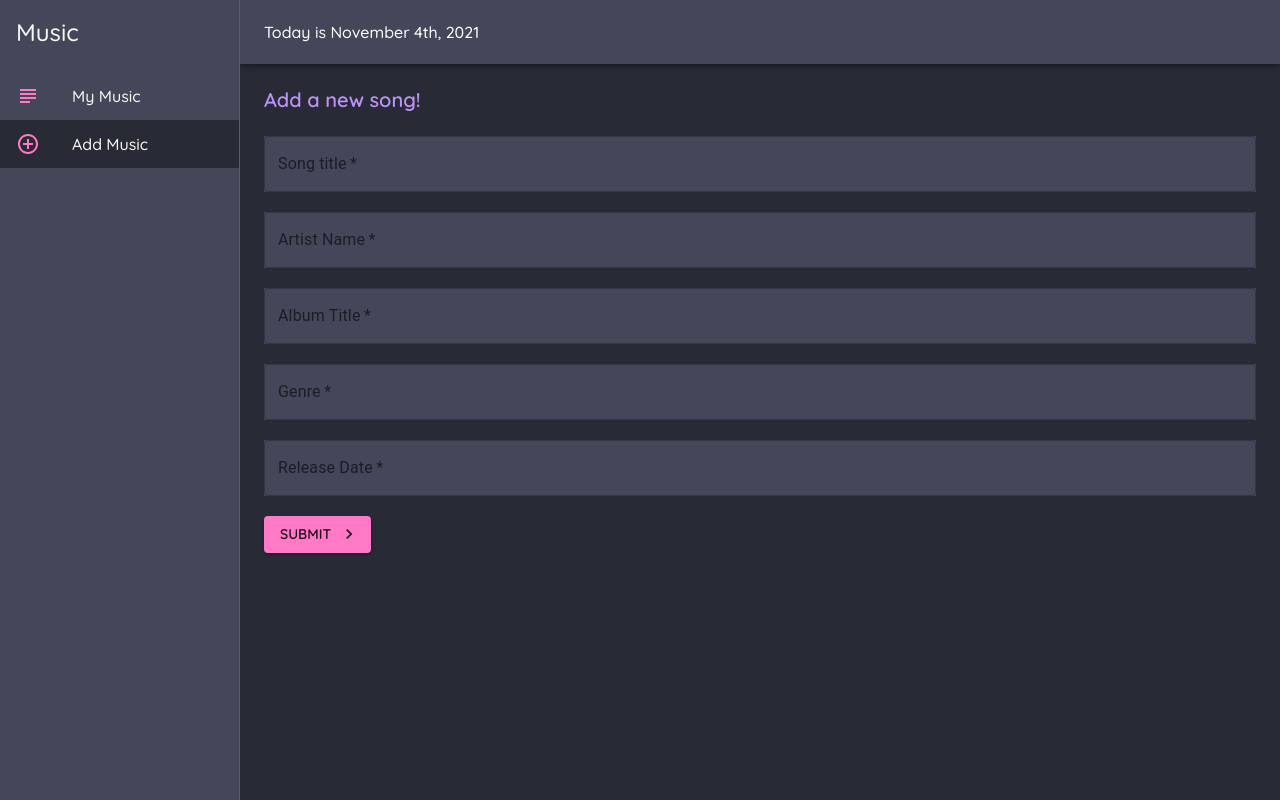
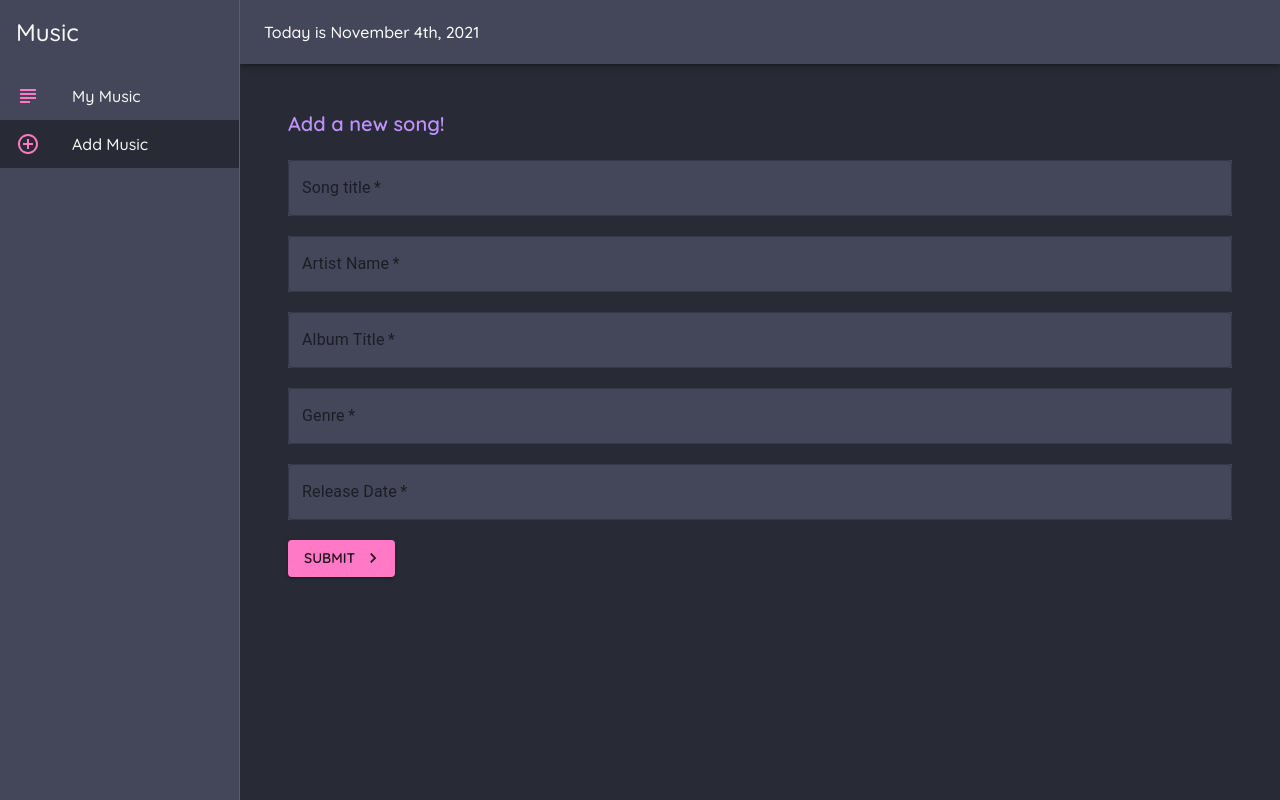
Before and after one commit to giuseppe-g-gelardi/reactmusiclibrary, a React (Create React App) app: page / in a window 1280 px wide. Built offline with nearby package versions, Linux system fonts and the light colour scheme.

Commit message:
change page width and padding so content is center

```diff
--- a/src/components/Layout.jsx
+++ b/src/components/Layout.jsx
@@ -16,10 +16,10 @@ const drawerWidth = 240
 
 const useStyles = makeStyles((theme) => {
   return {
-    // page: {
-    //   width: '100%',
-    //   padding: theme.spacing(3),
-    // },
+    page: {
+      width: '100%',
+      padding: theme.spacing(3),
+    },
     root: {
       display: 'flex',
     },
```
